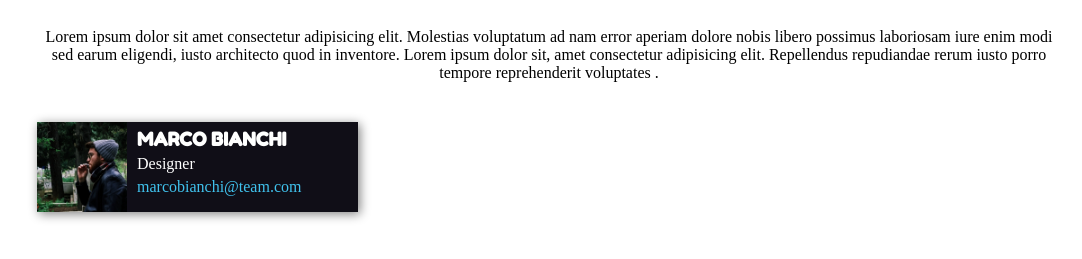
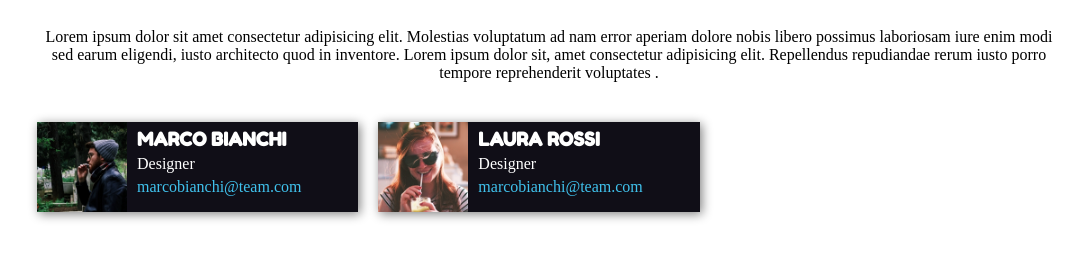
Before and after one commit to LuisGonzalez27/html-css-float-cards, a plain HTML site: page index.html in a window 1280 px wide. Shown: the part 81-340 px from the top of the page, without its empty margins (91-1173 px from the left). Drawn offline with Linux system fonts and the light colour scheme.

Commit message:
add other card

```diff
--- a/index.html
+++ b/index.html
@@ -26,11 +26,27 @@
             <div class="targhetta">
                 <div class="card">
                     <div class="foto">
-                        <img src="./img/male1.png" alt="Maschio">
+                        <img src="./img/male1.png" alt="marco bianchi">
                     </div>
                     <!-- descrizione targhetta -->
                     <section class="descrizione">
                         <h3>MARCO BIANCHI</h3>
+                        <p class="occupazione">Designer</p>
+                        <p class="occupazione mail">marcobianchi@team.com</p>
+                    </section>
+
+                </div>
+            </div>
+
+            <!-- nuova card -->
+            <div class="targhetta">
+                <div class="card">
+                    <div class="foto">
+                        <img src="./img/female1.png" alt="LAURA ROSSI">
+                    </div>
+                    <!-- descrizione targhetta -->
+                    <section class="descrizione">
+                        <h3>LAURA ROSSI</h3>
                         <p class="occupazione">Designer</p>
                         <p class="occupazione mail">marcobianchi@team.com</p>
                     </section>
```
